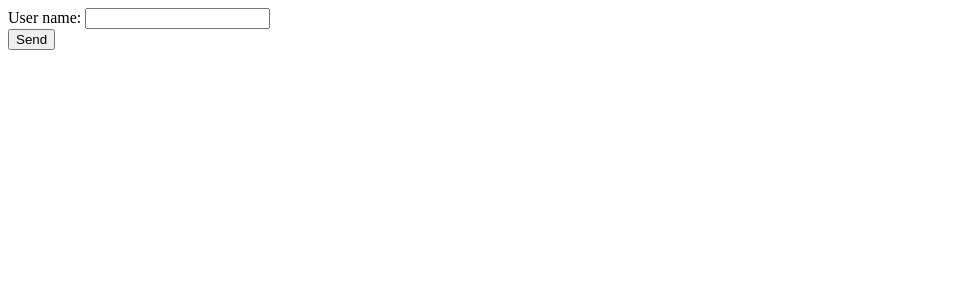
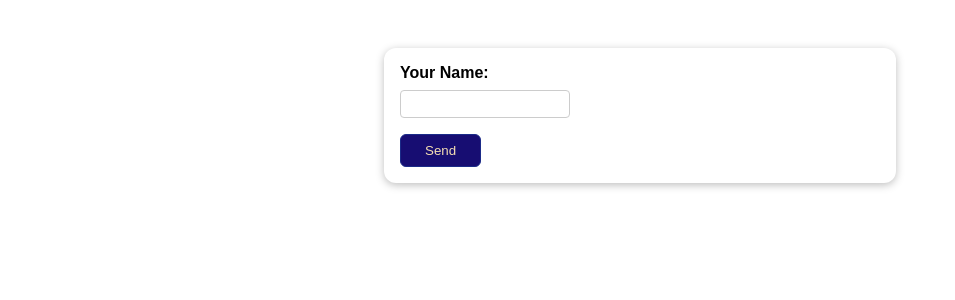
Before and after one commit to unchaineddev/feedback-form-django, a Django app: page / in a window 1280 px wide. Shown: the top 300 px of the page, without its empty margins (0-955 px from the left). Run offline with Django 5.2, Linux system fonts and the light colour scheme.

Commit message:
added static files

```diff
--- a/reviews/forms.py
+++ b/reviews/forms.py
@@ -2,4 +2,12 @@ from django import forms
 
 
 class ReviewForm(forms.Form):
-    user_name = forms.CharField()
+    user_name = forms.CharField(
+        label='Your Name',
+        max_length=50,
+        required=True,
+        error_messages={
+            'required': 'Your name must not be empty!',
+            'max_length': "Please enter a shorter name!"
+        }
+        )
--- /dev/null
+++ b/reviews/static/reviews/style.css
@@ -0,0 +1,69 @@
+body{
+    font-family: sans-serif;
+    margin: 0;
+}
+
+form{
+    margin: 3rem auto;
+    width: 90%;
+    max-width: 30rem;
+    padding: 1rem;
+    border-radius: 12px;
+    background-color: white;
+    box-shadow: 0 2px 8px rgba(0,0,0,0.26);
+}
+
+button{
+    cursor: pointer;
+    padding: 0.5rem 1.5rem;
+    border-radius: 6px;
+    background-color: #170d72;
+    color: wheat;
+    border: 1px solid #1b2b88;
+}
+
+button:hover, button:active{
+    background-color: #1c259c;
+    border-color: #1d47cf;
+}
+
+.form-control{
+    margin-bottom: 1rem;
+}
+
+.form-control input{
+    font: inherit;
+    padding: 0.25rem;
+    border-radius: 4px;
+    border: 1px solid #ccc;
+    display: block;
+    width: 10rem;
+}
+
+.form-control input:focus {
+    border-color: #1f0050;
+    outline: none;
+    background-color: #f4eeff;
+}
+
+.form-control label{
+    font-weight: bold;
+    display: block;
+    margin-bottom: 0.5rem;
+}
+
+.errorlist{
+    list-style: none;
+    margin: 0.5rem 0;
+    padding: 0;
+    color: rgb(245, 2, 2);
+}
+
+.errors input{
+    border-color: #680000;
+    background-color: #fde3e3;
+}
+
+.errors label{
+    color: #680000;
+}
--- a/reviews/templates/reviews/reviews.html
+++ b/reviews/templates/reviews/reviews.html
@@ -1,3 +1,5 @@
+{% load static %}
+
 <!DOCTYPE html>
 <html lang="en">
 <head>
@@ -5,6 +7,7 @@
     <meta name="viewport" content="width=device-width, initial-scale=1.0">
     <title>Your review</title>
 
+    <link rel="stylesheet" href="{% static 'reviews/style.css' %}">
 </head>
 
 
@@ -16,7 +19,17 @@
         {% endif %} -->
         <!-- <label for="username">Your Name</label>
         <input type="text" id="username" name="username"> -->
-        {{ form }}
+
+        <!-- {{ form }} -->
+
+        <div class="form-control  {% if form.user_name.errors %}errors{% endif %}">
+            {{ form.user_name.label_tag }}
+            {{ form.user_name }}
+            {{  form.user_name.errors }}
+        </div>
+
+
+
         <button type="submit">Send</button>
     </form>
 </body>
```
